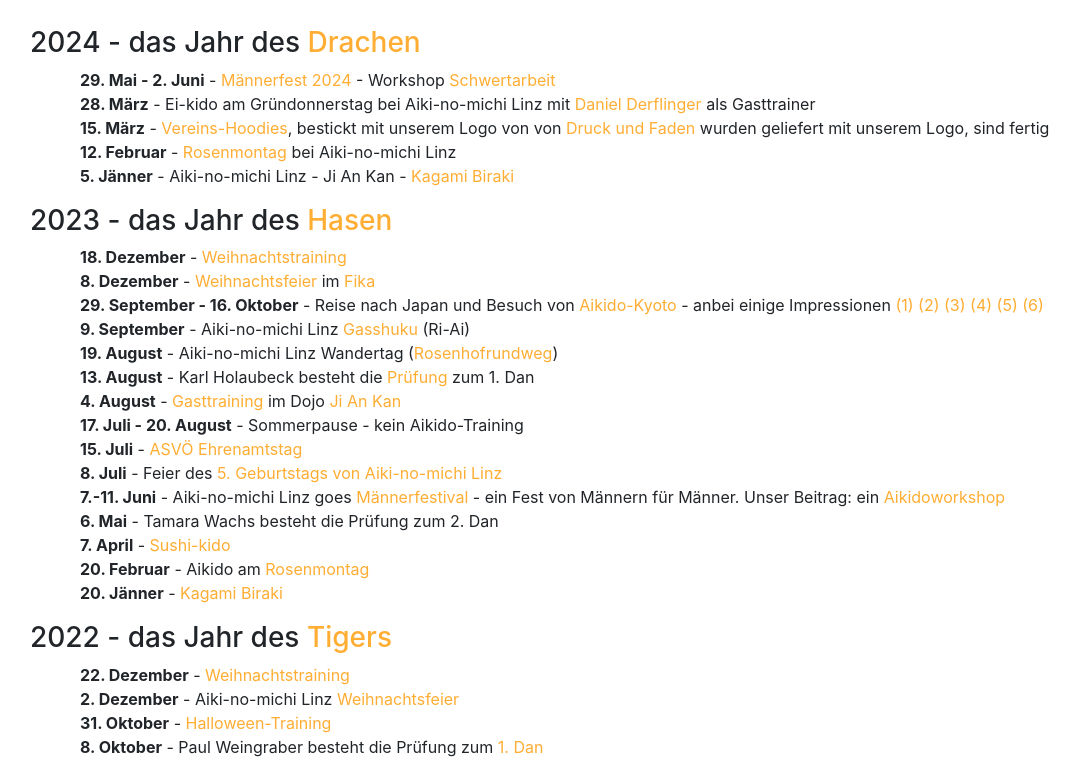
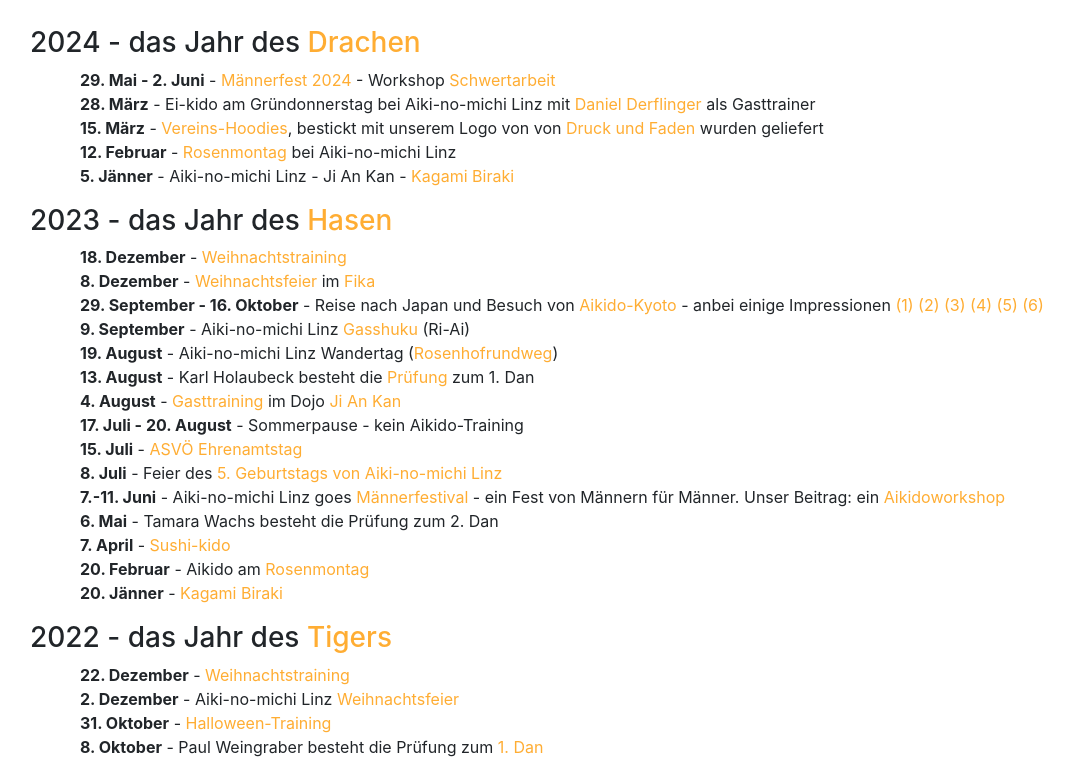
Before and after one commit to TWachs/aikinomichi-linz, a Jekyll site: the page built from aktuelles.md, in a window 1280 px wide and 900 px high, scrolled down 443 px, cut to the strip 142-900 px from the top of the window. Shown: the whole strip, without its empty margins (55-1135 px from the left). Built offline with Jekyll 4.4.1, drawn with Linux system fonts in a browser that asks for light colours; nearby versions of some CDN libraries.

Commit message:
Update aktuelles.md

```diff
--- a/aktuelles.md
+++ b/aktuelles.md
@@ -13,7 +13,6 @@
 * **29. Mai - 2. Juni** - [Männerfest 2024](https://www.maennerfestival.at/festival.html){:target="_blank"} - Workshop [Schwertarbeit](https://www.maennerfestival.at/japanische-schwertarbeit-2.html){:target="_blank"}
 * **28. März** - Ei-kido am Gründonnerstag bei Aiki-no-michi Linz mit [Daniel Derflinger](https://www.facebook.com/daniel.derflinger){:target="_blank"} als Gasttrainer
 * **15. März** - [Vereins-Hoodies](https://www.facebook.com/photo?fbid=911502974318248&set=pcb.911504557651423){:target="_blank"}, bestickt mit unserem Logo von von [Druck und Faden](https://www.facebook.com/search/top?q=druck%20%26%20faden){:target="_blank"} wurden geliefert
-mit unserem Logo, sind fertig
 * **12. Februar** - [Rosenmontag](https://www.facebook.com/photo/?fbid=894601306008415&set=pcb.894601976008348){:target="_blank"} bei Aiki-no-michi Linz
 * **5. Jänner** - Aiki-no-michi Linz - Ji An Kan - [Kagami Biraki](https://www.facebook.com/photo/?fbid=917215139835302&set=a.173888970834593){:target="_blank"}
 
```
